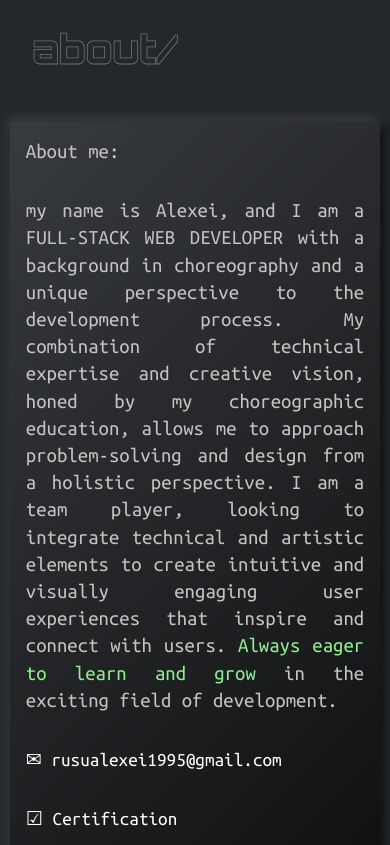
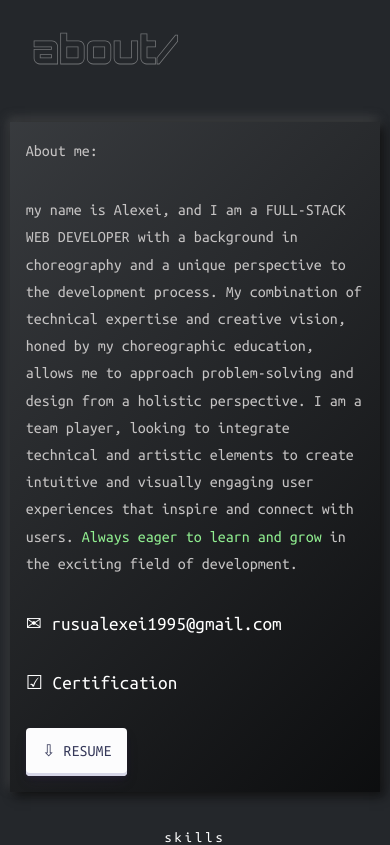
Before and after one commit to Alex-dev7/ar_portfolio, a React (Vite) app: page / in a window 390 px wide. Shown: the part 820-1665 px from the top of the page. Built offline with nearby package versions, Linux system fonts and the light colour scheme; a web font is replaced by a local one.

Commit message:
scroll to top on show page

```diff
--- a/src/components/Bio/bio.scss
+++ b/src/components/Bio/bio.scss
@@ -21,7 +21,6 @@
     }
     .bio-wrapper {
         width: 95%;
-        // font-family:'Gill Sans', 'Gill Sans MT', Calibri, 'Trebuchet MS', sans-serif;
         font-family: 'Ubuntu Mono', monospace;
         font-size: 1.4rem;
         font-weight:100;
@@ -42,7 +41,7 @@
             font-size: 1.3rem;
             // border: .5px solid white;
             font-family: 'Ubuntu Mono', monospace;
-            box-shadow: 4px 4px 10px #0b0b0bfa,
+            box-shadow: 4px 4px 10px #0b0b0bd8,
             -2px -4px 10px #6c6c6c6d;
             background: linear-gradient(-45deg, rgba(0, 0, 0, 0.647), rgba(255, 255, 255, 0.091));
             p {
@@ -145,6 +144,7 @@
                     z-index: 111;
                     position: relative;
                     transition: all .3s ease-in-out;
+                    font-size: 1.1rem;
                     span {
                         font-size: 1.7rem;
                         transition: all .3s ease-in-out;
@@ -227,9 +227,14 @@
 @media (max-width: 650px) {
     .about-container {
         .bio-wrapper {
-            font-size: 1.2rem;
+            font-size: 0.9rem;
             line-height: 1.7rem;
             max-width: 100vw;
+           .text-wrapper {
+            text-align: start;
+            font-size: 1rem;
+
+           }
             div {
                 flex-direction: column;
                 gap: 2rem;
@@ -254,54 +259,3 @@
         }
     }
 }
-
-
-
-// <!-- HTML !-->
-// <button class="button-30" role="button">Button 30</button>
-
-// /* CSS */
-// .button-30 {
-//   align-items: center;
-//   appearance: none;
-//   background-color: #FCFCFD;
-//   border-radius: 4px;
-//   border-width: 0;
-//   box-shadow: rgba(45, 35, 66, 0.4) 0 2px 4px,rgba(45, 35, 66, 0.3) 0 7px 13px -3px,#D6D6E7 0 -3px 0 inset;
-//   box-sizing: border-box;
-//   color: #36395A;
-//   cursor: pointer;
-//   display: inline-flex;
-//   font-family: "JetBrains Mono",monospace;
-//   height: 48px;
-//   justify-content: center;
-//   line-height: 1;
-//   list-style: none;
-//   overflow: hidden;
-//   padding-left: 16px;
-//   padding-right: 16px;
-//   position: relative;
-//   text-align: left;
-//   text-decoration: none;
-//   transition: box-shadow .15s,transform .15s;
-//   user-select: none;
-//   -webkit-user-select: none;
-//   touch-action: manipulation;
-//   white-space: nowrap;
-//   will-change: box-shadow,transform;
-//   font-size: 18px;
-// }
-
-// .button-30:focus {
-//   box-shadow: #D6D6E7 0 0 0 1.5px inset, rgba(45, 35, 66, 0.4) 0 2px 4px, rgba(45, 35, 66, 0.3) 0 7px 13px -3px, #D6D6E7 0 -3px 0 inset;
-// }
-
-// .button-30:hover {
-//   box-shadow: rgba(45, 35, 66, 0.4) 0 4px 8px, rgba(45, 35, 66, 0.3) 0 7px 13px -3px, #D6D6E7 0 -3px 0 inset;
-//   transform: translateY(-2px);
-// }
-
-// .button-30:active {
-//   box-shadow: #D6D6E7 0 3px 7px inset;
-//   transform: translateY(2px);
-// }
--- a/src/components/Projects/projects.scss
+++ b/src/components/Projects/projects.scss
@@ -79,16 +79,6 @@
               transition: all .4s ease-in-out;
 
             }
-
-            &:hover img {
-                // filter: grayscale(0.2) brightness(1) sepia(0.2) saturate(0.7) contrast(0.8) ;
-            //  border: 5px solid rgb(0, 238, 255);
-              transform: scale(1.1);
-
-              transition: all .4s ease-in-out;
-                // transition-delay: .1s;
-            }
-
         }
         .column2 {
 
--- a/src/pages/Show.jsx
+++ b/src/pages/Show.jsx
@@ -1,11 +1,15 @@
 import { useLoaderData, Link } from "react-router-dom"
 import './show.scss'
 import {motion as m} from 'framer-motion'
-
+import { useEffect } from "react"
 
 function Show(props) {
 
     const item = useLoaderData()
+
+    useEffect(() => {
+        window.scrollTo(0, 0);
+      }, []);
 
 
     return (<section>
@@ -37,21 +41,17 @@ function Show(props) {
                 <Link id='back-button' to={`/`} >
                     home
                 </Link>
-               {/* <p className="screenshot-text">Desktop</p> */}
                 <m.img
                     className="desktop-pic"
                     initial={{opacity: 0, x: "-350%"}}
                     animate={{opacity: 1, x: "0%"}}
-                                 // exit={{opacity: 0.5, y: -1500}}
-                     transition={{duration: 0.8, ease: "easeOut", delay: 0.8}}
+                     transition={{duration: 0.8, ease: "easeOut", delay: 0.6}}
                 src={item.desktopImage} referrerpolicy="no-referrer"/>
-                 {/* <p className="screenshot-text">Mobile</p> */}
                     <m.img
                         className="mobile-pic"
                         initial={{opacity: 0, x: "-450%"}}
                         animate={{opacity: 1, x: "0%"}}
-                                    // exit={{opacity: 0.5, y: -1500}}
-                        transition={{duration: 0.8, ease: "easeOut", delay: 0.8}}
+                        transition={{duration: 0.8, ease: "easeOut", delay: 0.6}}
                     src={item.mobileImage} referrerpolicy="no-referrer"/>
             </div>
 
--- a/src/pages/show.scss
+++ b/src/pages/show.scss
@@ -17,7 +17,6 @@
         text-align: justify;
         font-size: 1.2rem;
         font-weight: lighter;
-        // font-family: 'Trebuchet MS', 'Lucida Sans Unicode', 'Lucida Grande', 'Lucida Sans', Arial, sans-serif;
         font-family: 'Ubuntu Mono', monospace;
         line-height: 1.6rem;
         color: rgb(255, 255, 255);
@@ -120,23 +119,22 @@
 
 @media (max-width: 1150px) {
     .show-container {
-        grid-template-columns: 1fr;
+        // grid-template-columns: 1fr;
         position: relative;
+        display: flex;
+        flex-direction: column;
 
         .left-column {
             height: fit-content;
         }
 
         .right-column {
-            overflow-y:visible;
+            // overflow-y:visible;
             margin-bottom: 5%;
-            height: auto;
+            height: fit-content;
             #back-button {
                 display: none;
 
-            }
-            .screenshot-text {
-                margin: 2rem 1rem;
             }
             .mobile-pic {
                 margin-top: 3rem;
@@ -152,6 +150,11 @@
 @media (max-width: 850px) {
 
     .show-container {
+
+        .left-column {
+            text-align: start;
+            font-size: 1rem;
+        }
         .right-column {
       flex-direction: column;
 
```
